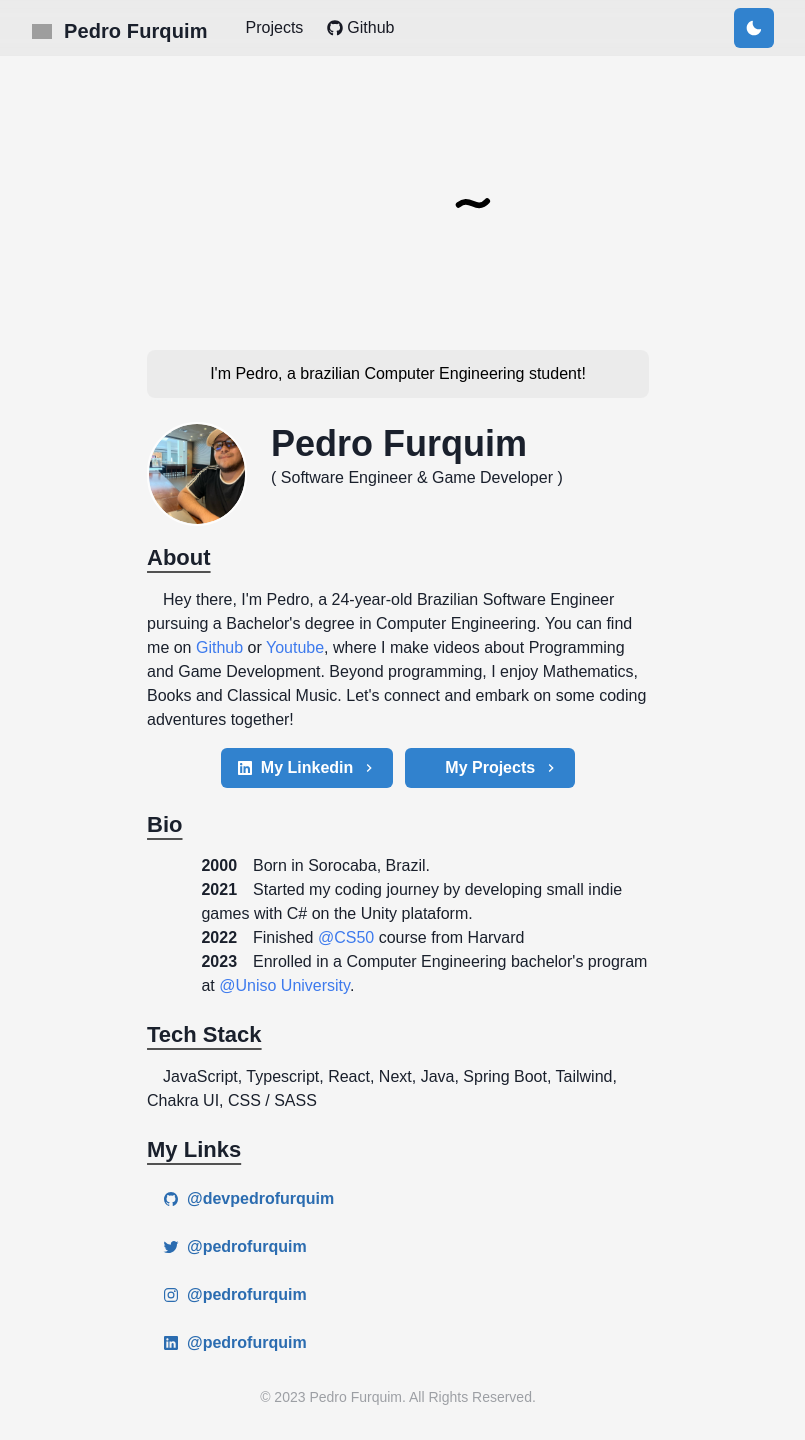
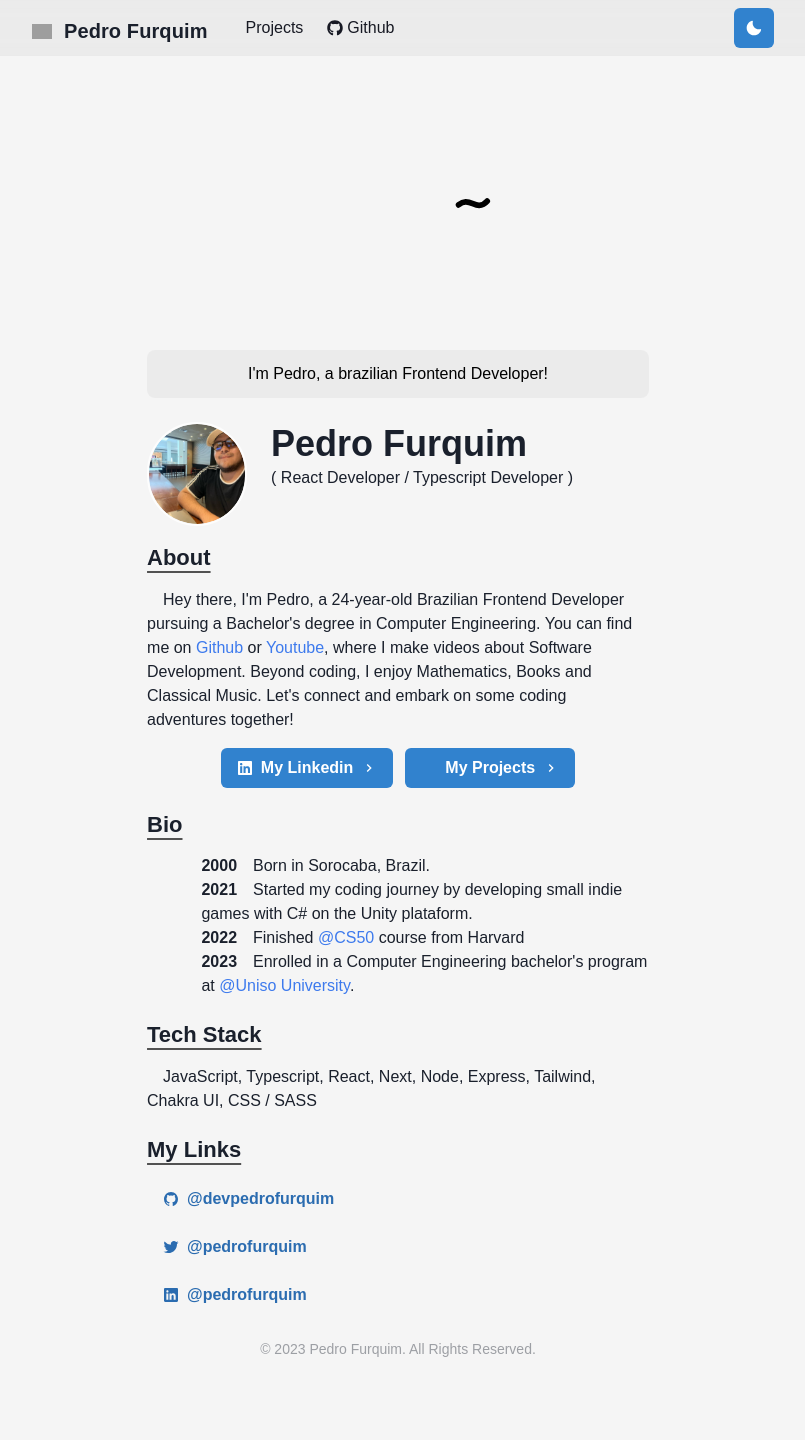
Before and after one commit to devpedrofurquim/devpedrofurquim.github.io, a Next.js app: page / in a window 1280 px wide. Shown: the whole page, without its empty margins (242-1047 px from the left). After the commit the page ends 1392 px from the top, so only its background shows below. Built offline with nearby package versions, Linux system fonts and the light colour scheme; grey boxes are pictures that could not be loaded; some icons are missing.

Commit message:
new commit

```diff
--- a/components/navbar.js
+++ b/components/navbar.js
@@ -110,8 +110,8 @@ const Navbar = props => {
                 <MenuItem as={MenuLink} href="/">
                   Home
                 </MenuItem>
-                <MenuItem as={MenuLink} href="/works">
-                  Works
+                <MenuItem as={MenuLink} href="/projects">
+                  Projects
                 </MenuItem>
                 {/* <MenuItem as={MenuLink} href="/courses">
                   Courses
--- a/pages/index.js
+++ b/pages/index.js
@@ -22,7 +22,6 @@ import { FaCode } from "react-icons/fa6";
 import {StorySection, StoryYear} from '../components/story'
 import {
   IoLogoTwitter,
-  IoLogoInstagram,
   IoLogoGithub,
   IoLogoLinkedin
 } from 'react-icons/io5'
@@ -48,7 +47,7 @@ const Page = () => {
         )}
         fontFamily={theme.fonts.fontFamily}
       >
-        I&apos;m Pedro, a brazilian Computer Engineering student!
+        I&apos;m Pedro, a brazilian Frontend Developer!
       </Box>
       <Box display='flex' flexDirection={{base: 'column', md: 'row'}}>
       <Box flexShrink={0} mt={{base: 4, md: 0}} mr={{md: 6}} align="center" order={{ base: 2, md: 1 }}>
@@ -76,7 +75,7 @@ const Page = () => {
             Pedro Furquim
           </Heading>
           <p>
-            ( Software Engineer & Game Developer )
+            ( React Developer / Typescript Developer )
           </p>
         </Box>
       </Box>
@@ -85,8 +84,8 @@ const Page = () => {
             About
           </Heading>
           <Bio>
-          Hey there, I&apos;m Pedro, a 24-year-old Brazilian Software Engineer pursuing a Bachelor&apos;s degree in Computer Engineering. You can find me on {''}<Link as={NextLink} target='_blank' href="https://github.com/devpedrofurquim">Github</Link> or {''}<Link as={NextLink} target='_blank' href="https://www.youtube.com/channel/UCJZ720iUOA2f9HstAxIlLug">Youtube</Link>,
-          where I make videos about Programming and Game Development. Beyond programming, I enjoy Mathematics, Books and Classical Music. Let&apos;s connect and embark on some coding adventures together!
+          Hey there, I&apos;m Pedro, a 24-year-old Brazilian Frontend Developer pursuing a Bachelor&apos;s degree in Computer Engineering. You can find me on {''}<Link as={NextLink} target='_blank' href="https://github.com/devpedrofurquim">Github</Link> or {''}<Link as={NextLink} target='_blank' href="https://www.youtube.com/channel/UCJZ720iUOA2f9HstAxIlLug">Youtube</Link>,
+          where I make videos about Software Development. Beyond coding, I enjoy Mathematics, Books and Classical Music. Let&apos;s connect and embark on some coding adventures together!
 
           </Bio>
           <Box align="center" my={4} gap={3} display="flex" justifyContent="center" flexDirection={{base: 'column', md: 'row'}}>
@@ -132,7 +131,7 @@ const Page = () => {
           Tech Stack
           </Heading>
           <Bio>
-          JavaScript, Typescript, React, Next, Java, Spring Boot, Tailwind, Chakra UI, CSS / SASS
+          JavaScript, Typescript, React, Next, Node, Express, Tailwind, Chakra UI, CSS / SASS
           </Bio>
       </Section>
       <Section delay={0.3}>
@@ -151,11 +150,6 @@ const Page = () => {
               </Link>
             </ListItem>
             <ListItem mb={2}>
-              <Link href='https://www.instagram.com/pedro.furquim/' target='_blank'>
-                <Button variant="ghost" colorScheme='blue' leftIcon={<IoLogoInstagram/>}>@pedrofurquim</Button>
-              </Link>
-            </ListItem>
-            <ListItem mb={2}>
               <Link href='https://www.linkedin.com/in/pedro-furquim-dev/' target='_blank'>
                 <Button variant="ghost" colorScheme='blue' leftIcon={<IoLogoLinkedin/>}>@pedrofurquim</Button>
               </Link>
```
